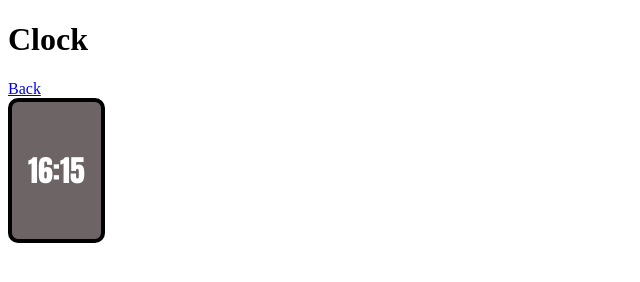
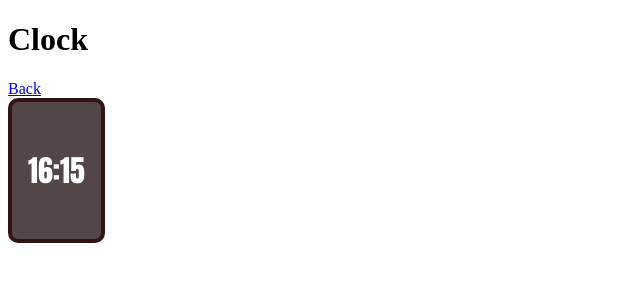
Before and after one commit to Kokkismile/mini-projects, a plain HTML site: page clock.html in a window 1280 px wide. Shown: the whole page, without its empty margins (0-640 px from the left). Drawn offline with Linux system fonts and the light colour scheme.

Commit message:
changed colour of clock

```diff
--- a/css/stylesheet.css
+++ b/css/stylesheet.css
@@ -2,9 +2,9 @@
     display: flex;
     font-family: Impact, Haettenschweiler, 'Arial Narrow Bold', sans-serif;
     font-size: 30px;
-    border: solid black 4px;
+    border: solid rgb(49, 20, 20) 4px;
     border-radius: 10px;
-    background-color: rgb(109, 101, 101);
+    background-color: rgb(83, 70, 70);
     color: white;
     width: fit-content;
     padding: 1rem;
```
